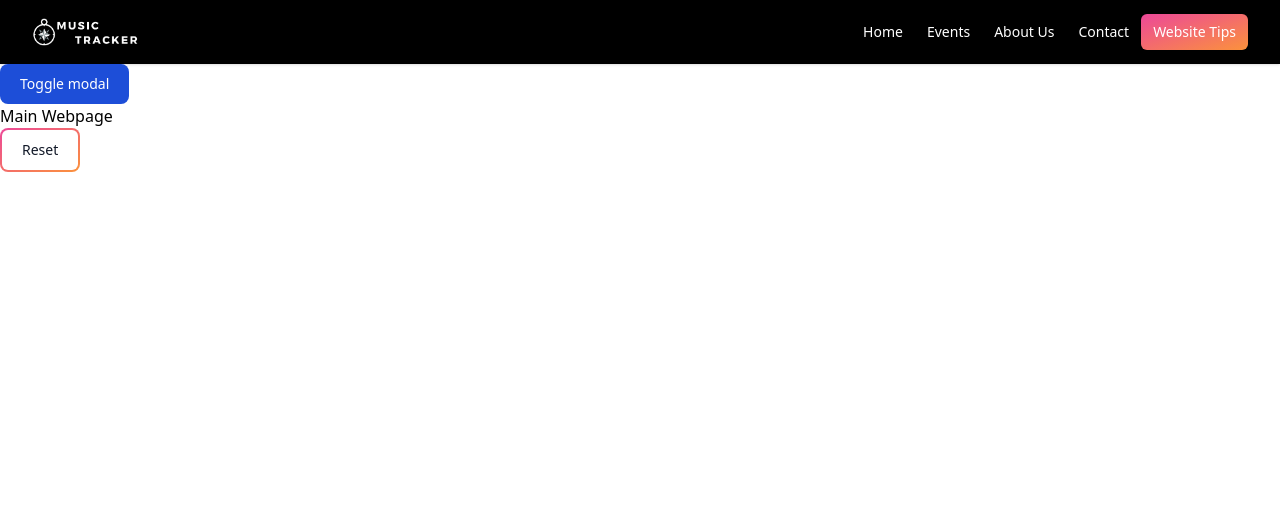
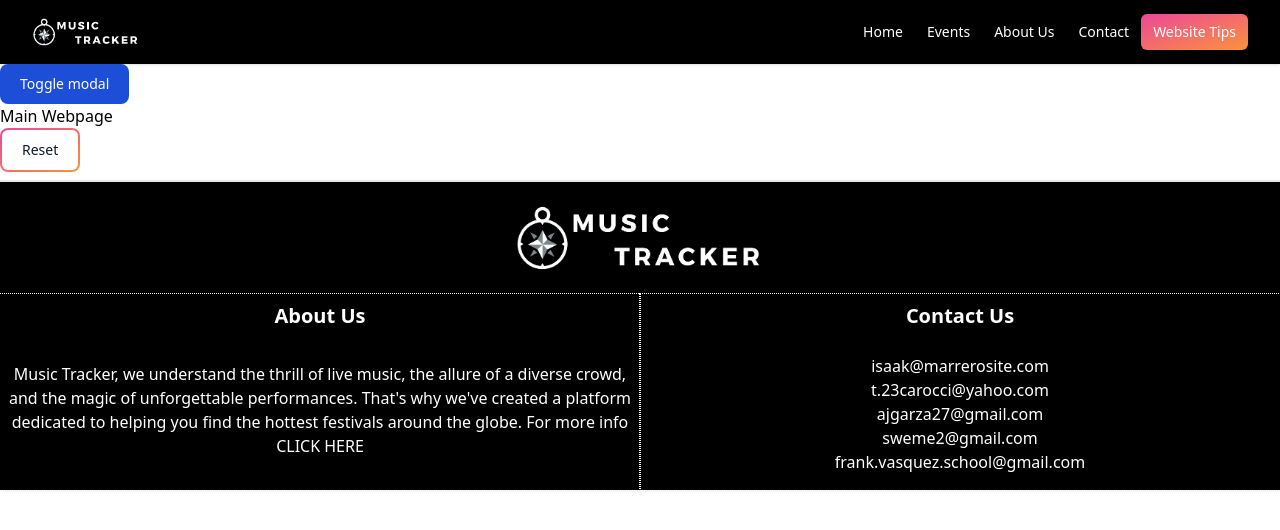
Before and after one commit to Swemee/Festival-Tracker, a plain HTML site: page index.html in a window 1280 px wide. Drawn offline with nearby package versions, Linux system fonts and the light colour scheme.

Commit message:
added functional footer added second html file and js pin drop marker

```diff
--- a/assets/js/script.js
+++ b/assets/js/script.js
@@ -91,6 +91,8 @@ function displayNoEventsFound() {
 function showGoogleMapLocation(latitude, longitude) {
     let mapFrame = document.createElement("iframe");
     mapFrame.setAttribute("src", `https://www.google.com/maps/embed/v1/view?key=AIzaSyBNIIomFvvvMkhvigkrfJu0hVabuav04jQ&center=${latitude},${longitude}&zoom=17`);
+    let markerUrl = `https://maps.google.com/maps?q=${latitude},${longitude}&z=17&t=&output=embed`;
+    mapFrame.setAttribute("src", markerUrl);
     mapFrame.setAttribute("width", "600");
     mapFrame.setAttribute("height", "450");
     mapFrame.setAttribute("allowfullscreen", "");
--- a/index.html
+++ b/index.html
@@ -121,6 +121,28 @@
     </div>
     <script src="./assets/js/script.js"></script>
     <script src="https://cdnjs.cloudflare.com/ajax/libs/flowbite/2.3.0/flowbite.min.js"></script>
+    <footer class="bg-black shadow border-t-2">
+        <a href="./index.html" class="">
+            <img class="block lg:hidden h-28 w-auto mx-auto" src="./assets/images/MT1.png" alt="Music Tracker Compass Logo">
+            <img class="hidden lg:block h-28 w-auto mx-auto" src="./assets/images/MT1.png" alt="Music Tracker Compass Logo">
+        </a>
+        <div class="flex">
+            <div class="text-white text-center container mx-auto outline-dotted outline-1">
+                <p class="font-bold text-xl mt-2">About Us</p> <br>
+                <p class="p-2">Music Tracker, we understand the thrill of live music, the allure of a diverse crowd, and the magic of unforgettable performances. That's why we've created a platform dedicated to helping you find the hottest festivals around the globe. For more info <a href="./assets/html/aboutus.html">CLICK HERE</a></p>
+            </div>
+            <div class="text-white text-center container mx-auto outline-dotted outline-1">
+                <p class="font-bold text-xl mt-2">Contact Us</p> <br>
+                <p class="mb-4">
+                    <a href="mailto:isaak@marrerosite.com">isaak@marrerosite.com</a><br>
+                    <a href="mailto:t.23carocci@yahoo.com">t.23carocci@yahoo.com</a><br>
+                    <a href="mailto:ajgarza27@gmail.com">ajgarza27@gmail.com</a><br>
+                    <a href="mailto:sweme1@gmail.com">sweme2@gmail.com</a><br>
+                    <a href="mailto:frank.vasquez.school@gmail.com">frank.vasquez.school@gmail.com</a><br>
+                </p>
+            </div>
+        </div>
+        </div>
+    </footer>
 </body>
-
 </html>
```
Also changed, not shown: aboutus.html (added, +57 -0 lines), develop/css/index.css (deleted), develop/js/index.js (deleted).
